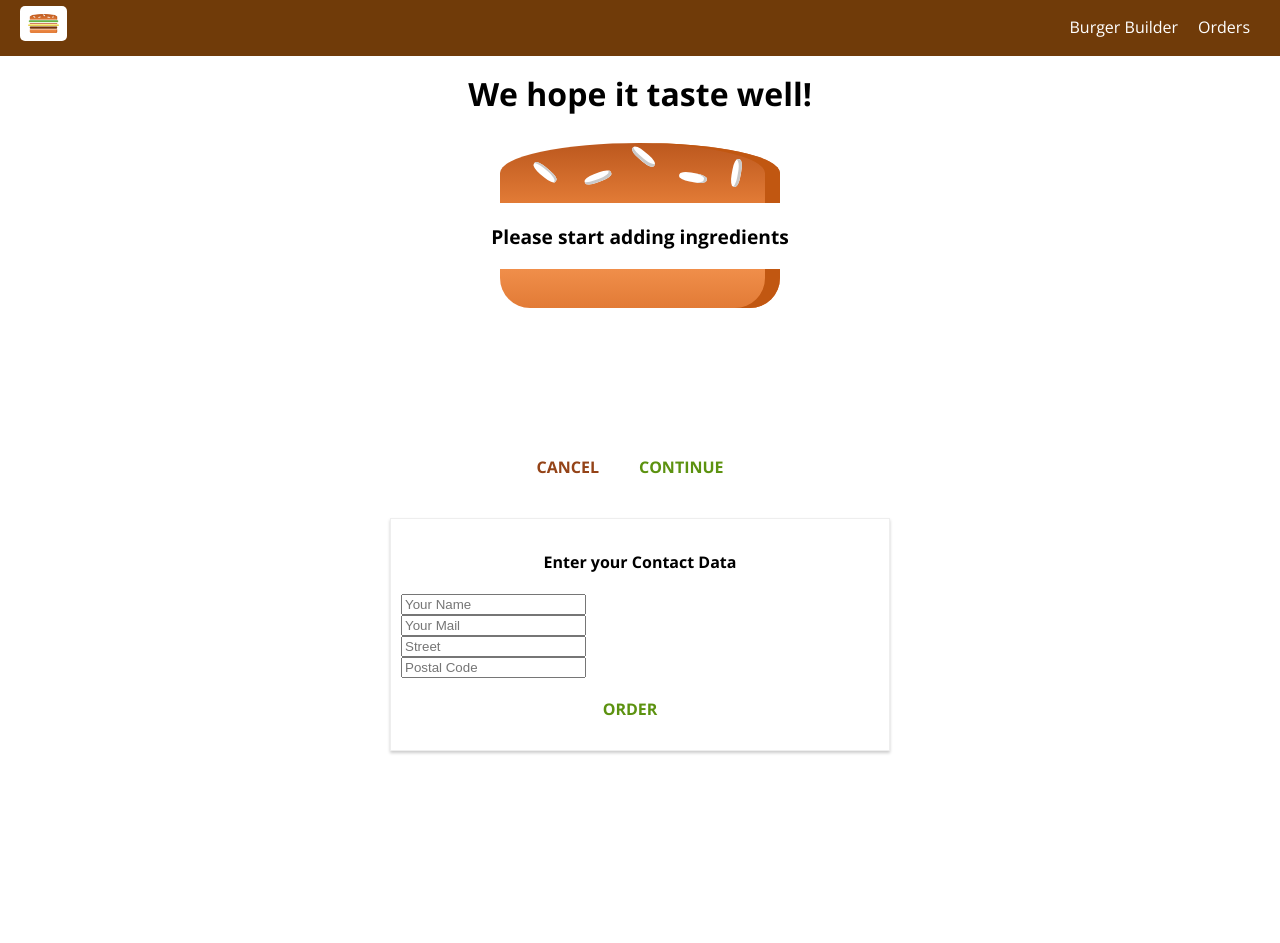
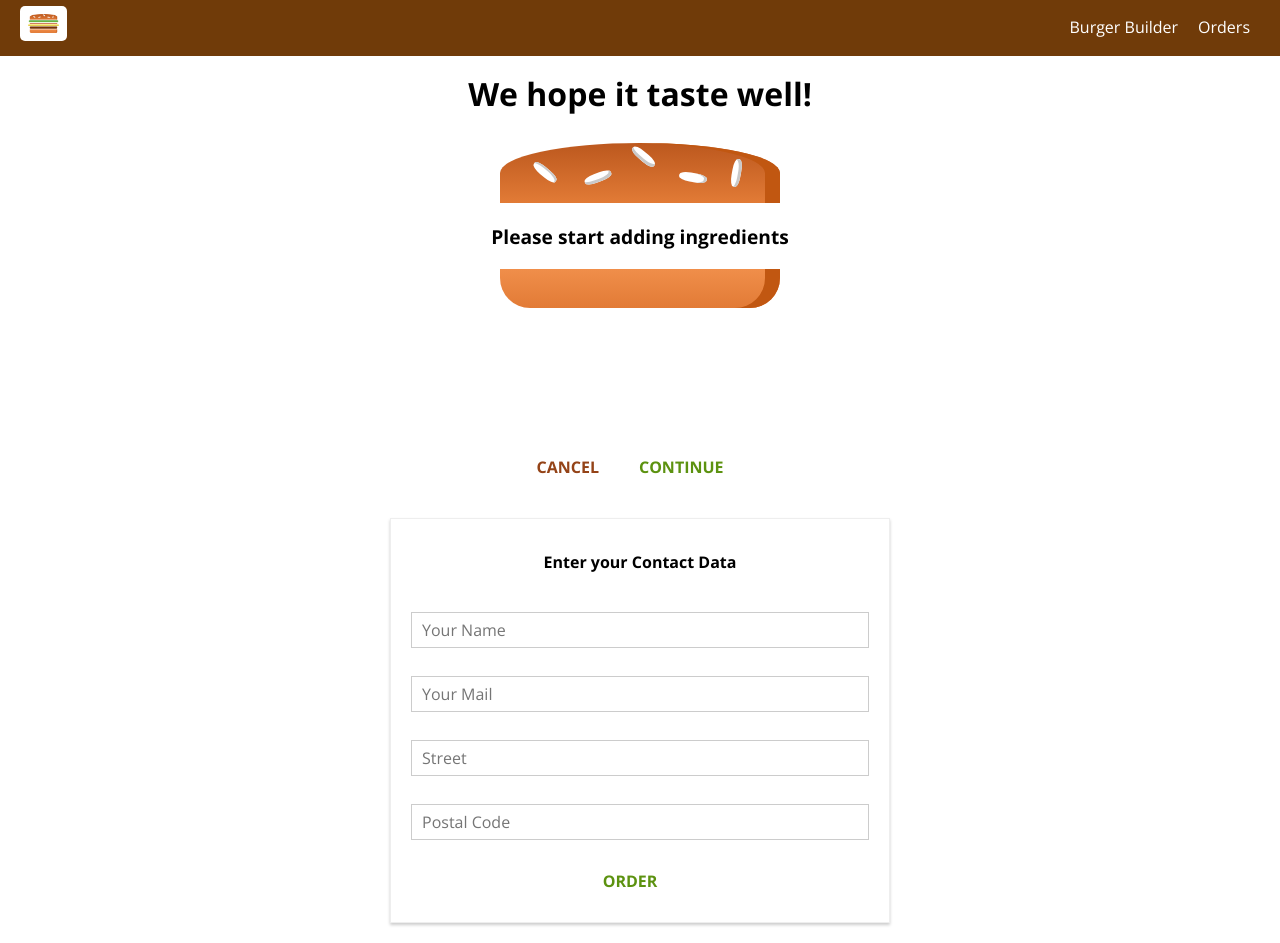
Before and after one commit to shinderahul/burger-spa, a React app: page /checkout in a window 1280 px wide. Both pictures are taken after a click on the button "CONTINUE". Before the commit the page ends 800 px from the top, so only its background shows below. Built offline with nearby package versions, Linux system fonts and the light colour scheme.

Commit message:
Created custom dynamic input component

```diff
--- /dev/null
+++ b/src/components/UI/Input/Input.css
@@ -0,0 +1,27 @@
+.Input {
+  width: 100%;
+  padding: 10px;
+  box-sizing: border-box;
+}
+
+.Label {
+  font-weight: bold;
+  display: block;
+  margin-bottom: 8px;
+}
+
+.InputElement {
+  outline: none;
+  border: 1px solid #ccc;
+  background-color: white;
+  font: inherit;
+  padding: 6px 10px;
+  display: block;
+  width: 100%;
+  box-sizing: border-box;
+}
+
+.InputElement:focus {
+  outline: none;
+  background-color: #ccc;
+}
--- /dev/null
+++ b/src/components/UI/Input/Input.js
@@ -0,0 +1,27 @@
+import React from 'react';
+
+import classes from './Input.css';
+
+const input = props => {
+  let inputElement = null;
+
+  switch (props.inputtype) {
+    case 'input':
+      inputElement = <input className={classes.InputElement} {...props} />;
+      break;
+    case 'textarea':
+      inputElement = <textarea className={classes.InputElement} {...props} />;
+      break;
+    default:
+      inputElement = <input className={classes.InputElement} {...props} />;
+  }
+
+  return (
+    <div className={classes.Input}>
+      <label className={classes.Label}>{props.label}</label>
+      {inputElement}
+    </div>
+  );
+};
+
+export default input;
--- a/src/containers/Checkout/ContactData/ContactData.css
+++ b/src/containers/Checkout/ContactData/ContactData.css
@@ -8,10 +8,6 @@
   box-sizing: border-box;
 }
 
-.Input {
-  display: block;
-}
-
 @media (min-width: 600px) {
   .ContactData {
     width: 500px;
--- a/src/containers/Checkout/ContactData/ContactData.js
+++ b/src/containers/Checkout/ContactData/ContactData.js
@@ -4,6 +4,7 @@
 import Spinner from '../../../components/UI/Spinner/Spinner';
 import classes from './ContactData.css';
 import axios from '../../../axios-orders';
+import Input from '../../../components/UI/Input/Input';
 
 class ContactData extends Component {
   state = {
@@ -47,26 +48,26 @@
   render() {
     let form = (
       <form>
-        <input
-          className={classes.Input}
+        <Input
+          inputtype="input"
           type="text"
           name="name"
           placeholder="Your Name"
         />
-        <input
-          className={classes.Input}
+        <Input
+          inputtype="input"
           type="email"
           name="email"
           placeholder="Your Mail"
         />
-        <input
-          className={classes.Input}
+        <Input
+          inputtype="input"
           type="text"
           name="street"
           placeholder="Street"
         />
-        <input
-          className={classes.Input}
+        <Input
+          inputtype="input"
           type="text"
           name="postalcode"
           placeholder="Postal Code"
```
